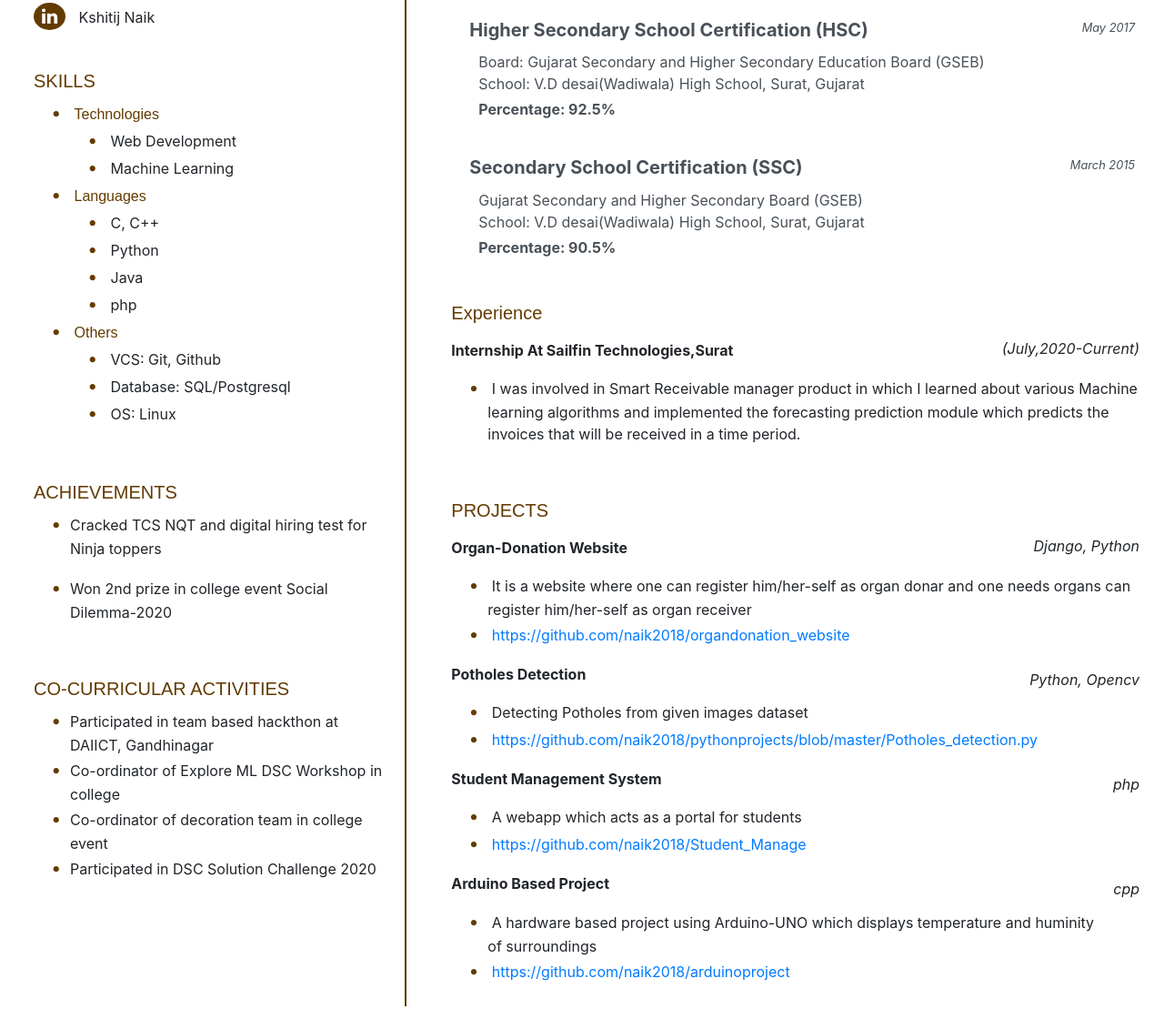
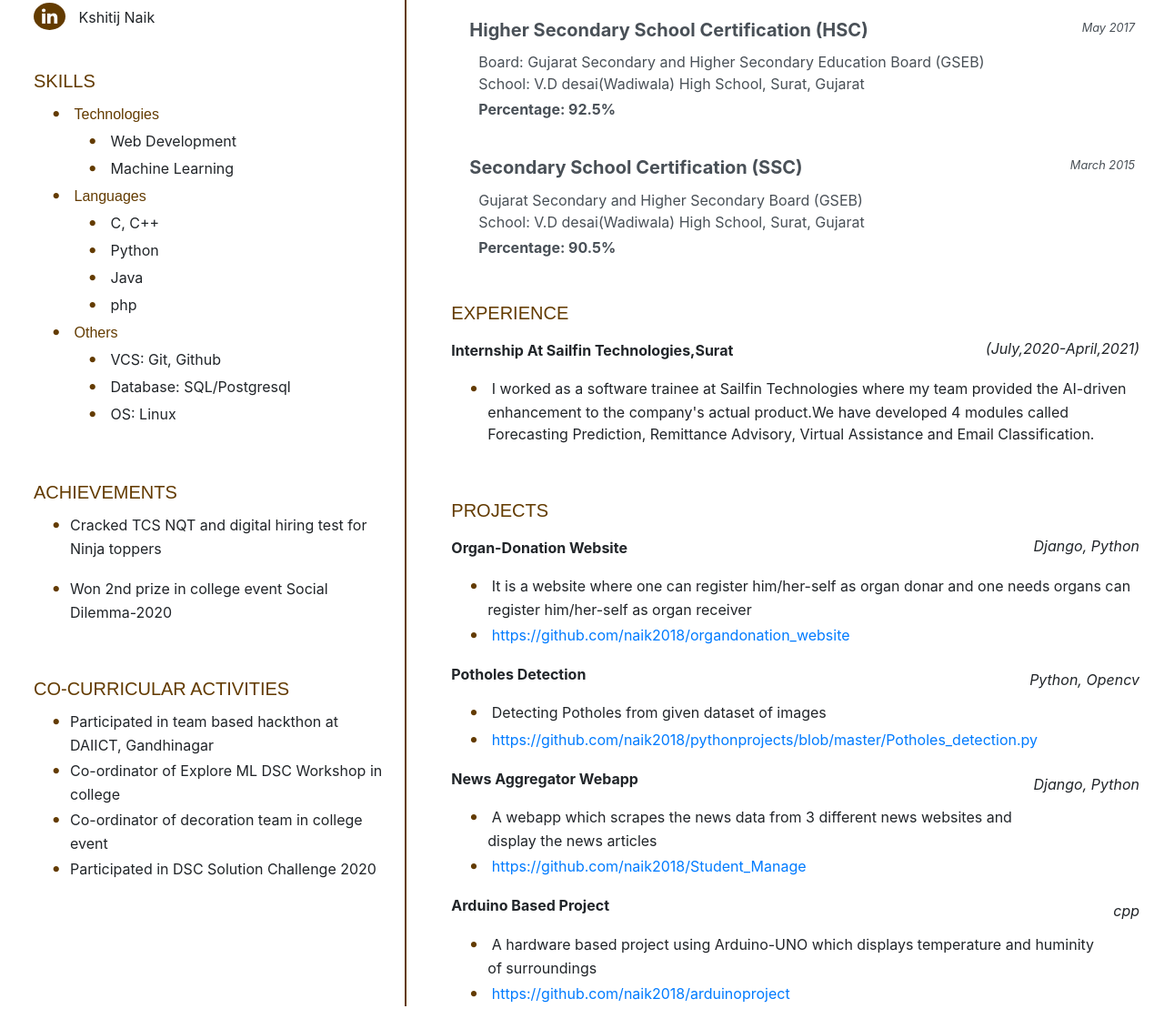
Before and after one commit to naik2018/resume, a plain HTML site: page index.html in a window 1280 px wide. Shown: the part 407-1538 px from the top of the page at 91% size. Drawn offline with nearby package versions, Linux system fonts and the light colour scheme; a web font is replaced by a local one.

Commit message:
Update index.html

```diff
--- a/index.html
+++ b/index.html
@@ -19,7 +19,7 @@
 <body>
     <div class="top">
         <!-- <i class="fa fa-arrow-down" style="float: right; margin-right: 20px; margin-top: 10px;color:white;font-size: 20px;" aria-hidden="true"> Download</i> -->
-       <a href="Resume.pdf" target="_blank">
+        <a href="Resume.pdf" target="_blank">
             <i class="fa fa-arrow-down" aria-hidden="true" style="font-size: 30px;float: right;color:white;margin-top:10px;margin-right: 15px;"></i>
         </a>
         <div class="name">
@@ -118,15 +118,6 @@
                             <li>Participated in DSC Solution Challenge 2020</li>
                         </ul>
                     </div>
-
-
-
-
-
-
-
-
-
                 </div>
             </td>
 
@@ -148,7 +139,7 @@
                             <p class="mb-1 ">University: Gujarat Technological University<br> College: Sarvjanik College of Engineering and Technology, Surat, Gujarat
                             </p>
                             <br>
-                            <p class="gitlink "> <b> CGPA: 8.88/10</b></p>
+                            <p class="gitlink "> <b> CGPA: 8.98/10</b></p>
                         </a>
                         <a class="list-group-item list-group-item-action flex-column align-items-start " style="border: none;pointer-events: none;cursor: default; ">
                             <div class="d-flex w-100 justify-content-between ">
@@ -179,12 +170,12 @@
                 </div>
 
                 <div class="margins ">
-                    <h5 class="font ">Experience</h5>
-                    <p style="float: right; margin-top:7px;margin-right:15px "><i>(July,2020-Current)</i></p>
+                    <h5 class="font ">EXPERIENCE</h5>
+                    <p style="float: right; margin-top:7px;margin-right:15px "><i>(July,2020-April,2021)</i></p>
                     <h6 style="margin-top: 20px;"> <b>Internship At Sailfin Technologies,Surat</b></h6>
                     <ul>
                         <li style="margin-top:16px">
-                            I was involved in Smart Receivable manager product in which I learned about various Machine learning algorithms and implemented the forecasting prediction module which predicts the invoices that will be received in a time period.
+                            I worked as a software trainee at Sailfin Technologies where my team provided the AI-driven enhancement to the company's actual product.We have developed 4 modules called Forecasting Prediction, Remittance Advisory, Virtual Assistance and Email Classification.
                         </li>
                     </ul>
 
@@ -208,17 +199,17 @@
                     <h6 style="margin-top: 20px;"> <b>Potholes Detection</b></h6>
                     <ul>
                         <li style="margin-top:16px">
-                            Detecting Potholes from given images dataset
+                            Detecting Potholes from given dataset of images
                         </li>
                         <li>
                             <a href="https://github.com/naik2018/pythonprojects/blob/master/Potholes_detection.py">https://github.com/naik2018/pythonprojects/blob/master/Potholes_detection.py</a>
                         </li>
                     </ul>
-                    <p style="float: right; margin-top:7px;margin-right:15px "><i>php</i></p>
-                    <h6 style="margin-top: 20px;"> <b>Student Management System</b></h6>
+                    <p style="float: right; margin-top:7px;margin-right:15px "><i>Django, Python</i></p>
+                    <h6 style="margin-top: 20px;"> <b>News Aggregator Webapp</b></h6>
                     <ul>
                         <li style="margin-top:16px">
-                            A webapp which acts as a portal for students
+                            A webapp which scrapes the news data from 3 different news websites and display the news articles
                         </li>
                         <li>
                             <a href="https://github.com/naik2018/Student_Manage">https://github.com/naik2018/Student_Manage</a>
```
